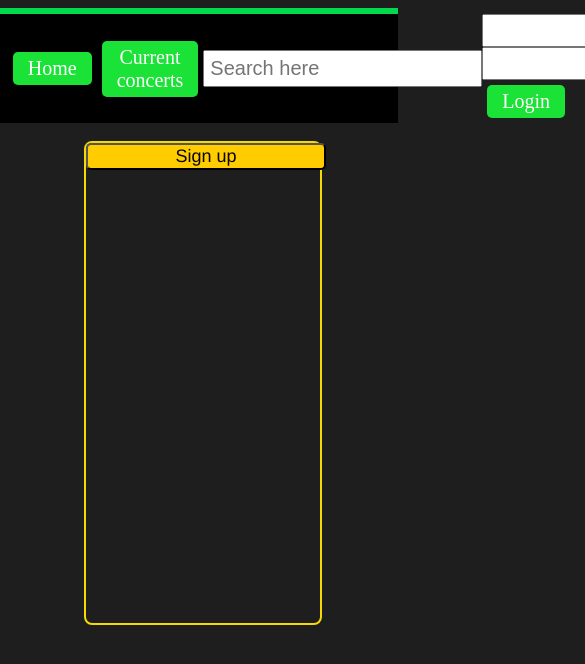
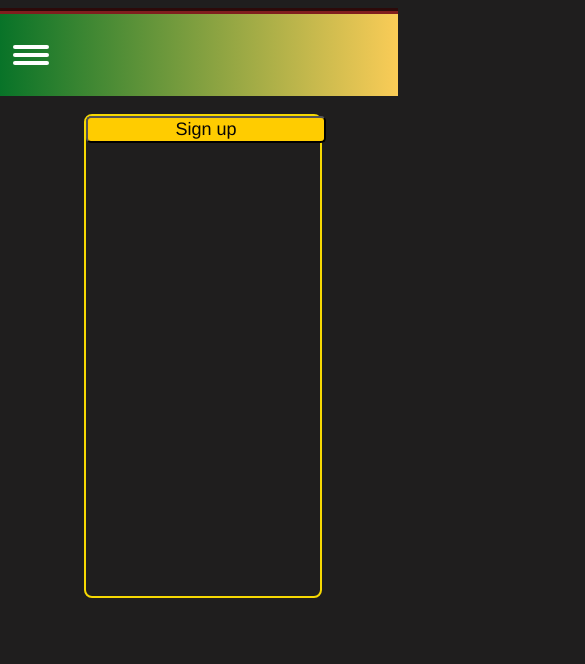
Before and after one commit to Lobos91/LiveFanaticSS, a React app in the folder Client/: page / in a window 390 px wide. Shown: the top 664 px of the page, 585 px wide, since content can reach past the window. Built offline with nearby package versions, Linux system fonts and the light colour scheme; no server answers; the HTML template or start-up script is replaced by a standard one.

Commit message:
adding responsive nav

```diff
--- a/Client/src/components/ConcertLatest.jsx
+++ b/Client/src/components/ConcertLatest.jsx
@@ -30,20 +30,19 @@ export const ConcertLatest = () => {
   return (
     <div>
       <h1 className="cardHeader">Newest concerts </h1>
-
       {concerts.map((concert) => {
         return (
-          <section className="cards-container" key={concert.id}>
+          <div className="cards-container" key={concert.id}>
             <div className="card">
               <h1>{concert.name}</h1>
               <img src={concert.image} />
               <p className="label">
                 {concert.datum} at {concert.venue}
               </p>
-              <h1> {concert.artistid}</h1>
+
               <a href="#">Book a ticket</a>
             </div>
-          </section>
+          </div>
         );
       })}
     </div>
--- a/Client/src/components/Header.jsx
+++ b/Client/src/components/Header.jsx
@@ -11,14 +11,37 @@ function Header() {
   return (
     <header>
       <img src={logo} className="logo-image" />
+
+      <section class="top-nav">
+        <input id="menu-toggle" type="checkbox" />
+        <label class="menu-button-container" for="menu-toggle">
+          <div class="menu-button"></div>
+        </label>
+        <ul class="menu">
+          <li>
             <button className="btn" onClick={() => navigate("/")}>
               Home
             </button>
+          </li>
+          <li>
             <button className="btn" onClick={() => navigate("/concerts")}>
               Current concerts
             </button>
+          </li>
+          <li>
+            {" "}
+            <button className="btn" onClick={() => navigate("/concerts")}>
+              Concerts Today
+            </button>
+          </li>
+          <li>
             <SearchBar />
+          </li>
+          <li>
             <Login />
+          </li>
+        </ul>
+      </section>
     </header>
   );
 }
--- a/Client/src/components/SearchBar.jsx
+++ b/Client/src/components/SearchBar.jsx
@@ -1,44 +1,39 @@
 import React, { useState, useEffect } from "react";
 import axios from "axios";
+import { createSearchParams } from "react-router-dom";
+
+import { useNavigate } from "react-router-dom";
 
 const SearchBar = () => {
-  const [query, setQuery] = useState("");
-  const [concerts, setConcerts] = useState([]);
-  const [artists, setArtists] = useState([]);
+  const navigate = useNavigate();
+  const [query, setQuery] = useState();
+  //
+  // const searchText = (event) => {
+  //   setQuery(event.target.value);
+  //   handleChange();
+  // };
 
-  useEffect(() => {
-    // Load concerts and artist from database
-    const loadData = async () => {
-      const responseConcerts = await axios.get("/data/concerts");
-      const responseArtists = await axios.get("/data/artists");
-      setConcerts(responseConcerts.data);
-      setArtists(responseArtists.data);
-    };
-
-    loadData();
-  }, []);
-
-  const queryConcerts = concerts.filter((concert) =>
-    concert.name.toLowerCase().includes(query)
-  );
-
-  const queryArtists = artists.filter((artist) =>
-    artist.name.toLowerCase().includes(query)
-  );
-
-  console.log(queryConcerts);
-  console.log(queryArtists);
+  const handleChange = (event) => {
+    navigate({
+      pathname: "/searchpage",
+      search: createSearchParams({
+        id: query,
+      }).toString(),
+    });
+  };
 
   return (
     <div>
       <input
         className="search"
         type="text"
-        placeholder="Search here"
+        placeholder="Artist/Band"
         onChange={(e) => setQuery(e.target.value)}
       />
-      {/* ////// Content /////*/}
-      {/* This content should be located in SearchPage */}
+      <button className="btn" onClick={handleChange}>
+        {" "}
+        Search
+      </button>
     </div>
   );
 };
--- a/Client/src/components/SearchPage.jsx
+++ b/Client/src/components/SearchPage.jsx
@@ -1,5 +1,37 @@
 import React from "react";
+import axios from "axios";
+import { useSearchParams } from "react-router-dom";
+import { useState } from "react";
+import { useEffect } from "react";
 
-export const SearchPage = () => {
-  return <div>SearchPage</div>;
+export const SearchPage = (props) => {
+  const [concerts, setConcerts] = useState([]);
+  const [searchparams] = useSearchParams();
+
+  const query = searchparams.get("id");
+
+  useEffect(() => {
+    // Load concerts and artist from database
+    const loadData = async () => {
+      const responseConcerts = await axios.get("/data/concerts");
+      setConcerts(responseConcerts.data);
+    };
+
+    loadData();
+  }, []);
+
+  const queryConcerts = concerts.filter((concert) =>
+    concert.name.toLowerCase().includes(query)
+  );
+
+  return (
+    <div>
+      <h1>Stronka search page</h1>
+      <div>
+        {queryConcerts.map((concert) => (
+          <h2>{concert.name}</h2>
+        ))}
+      </div>
+    </div>
+  );
 };
--- a/Client/src/main.css
+++ b/Client/src/main.css
@@ -1,19 +1,19 @@
 body {
   width: 100%;
+  background-color: #1f1e1e;
   color: white;
-
-  background-color: #1f1e1e;
 }
 
 header {
   display: flex;
+  flex-direction: row;
   align-items: center;
   justify-content: space-between;
+  border-top: 6px groove rgb(128, 30, 30);
+  background: linear-gradient(to left, #facc57, #087328);
+  height: 50px;
+  padding: 1em;
   margin-left: -8px;
-  background-color: rgb(0, 0, 0);
-  border-top: 6px solid rgb(0, 218, 76);
-  padding: 0 2vw;
-  color: white;
 }
 
 .search {
@@ -32,7 +32,7 @@ header {
   max-width: 400px;
 }
 
-@media (max-width: 600px) {
+@media (max-width: 1240px) {
   .logo-image {
     display: none;
   }
@@ -139,3 +139,88 @@ header {
 .cardHeader {
   text-align: center;
 }
+
+.menu {
+  display: flex;
+  flex-direction: row;
+  list-style-type: none;
+  margin: 0;
+  padding: 0;
+}
+
+.menu > li {
+  margin: 0 1rem;
+  overflow: hidden;
+}
+
+.menu-button-container {
+  display: none;
+  height: 100%;
+  width: 30px;
+  cursor: pointer;
+  flex-direction: column;
+  justify-content: center;
+  align-items: center;
+}
+
+#menu-toggle {
+  display: none;
+}
+
+.menu-button,
+.menu-button::before,
+.menu-button::after {
+  display: block;
+  background-color: #fff;
+  position: absolute;
+  height: 4px;
+  width: 36px;
+  transition: transform 400ms cubic-bezier(0.23, 1, 0.32, 1);
+  border-radius: 2px;
+}
+
+.menu-button::before {
+  content: "";
+  margin-top: -8px;
+}
+
+.menu-button::after {
+  content: "";
+  margin-top: 8px;
+}
+
+@media (max-width: 700px) {
+  .menu-button-container {
+    display: flex;
+  }
+  .menu {
+    position: absolute;
+    top: 0;
+    margin-top: 70px;
+    left: 0;
+    flex-direction: column;
+    width: 100%;
+    justify-content: center;
+    align-items: center;
+  }
+  #menu-toggle ~ .menu li {
+    height: 0;
+    margin: 0;
+    padding: 0;
+    border: 0;
+    transition: height 700ms cubic-bezier(0.23, 1, 0.32, 1);
+  }
+  #menu-toggle:checked ~ .menu li {
+    border: 1px solid #333;
+    height: 3.5em;
+    /* transition: height 400ms cubic-bezier(0.23, 1, 0.32, 1); */
+  }
+  .menu > li {
+    display: flex;
+    justify-content: center;
+    margin: 0;
+    padding: 0.5em 0;
+    width: 100%;
+    background-color: #222;
+  }
+}
```
Lines whose indentation alone changed are shown as unchanged.
